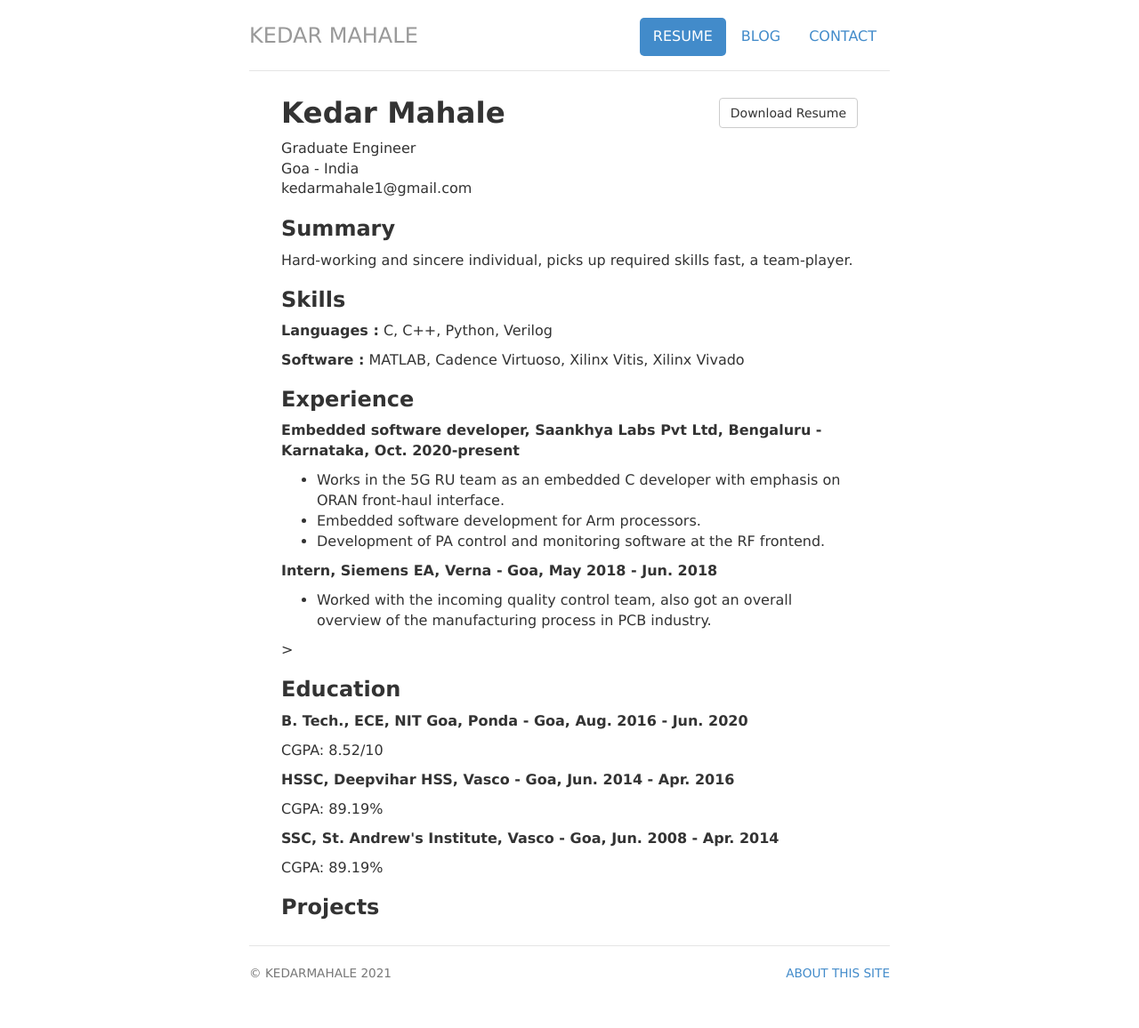
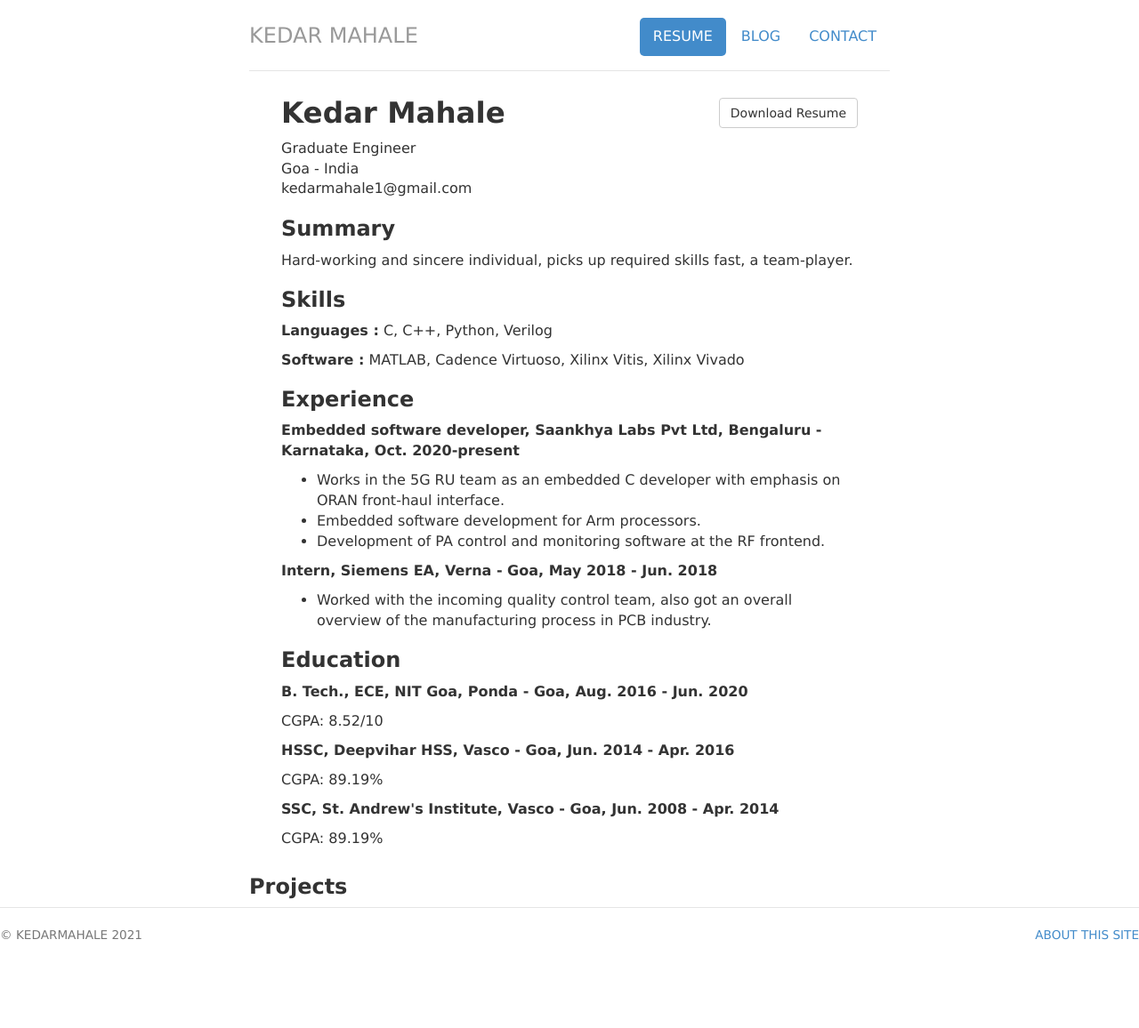
Before and after one commit to kedarmahale/kedarmahale.github.io, a Jekyll site: the page built from cv/index.html, in a window 1280 px wide. Shown: the whole page at 89% size. Built offline with Jekyll 4.4.1, drawn with Linux system fonts in a browser that asks for light colours; after the commit the page ends 1113 px from its top, so only the background shows below that.

Commit message:
text change

```diff
--- a/cv/index.html
+++ b/cv/index.html
@@ -38,17 +38,23 @@
 		<p><strong>Intern, Siemens EA, Verna - Goa, May 2018 - Jun. 2018</strong></p>
 		<ul>
 			<li>Worked with the incoming quality control team, also got an overall overview of the manufacturing process in PCB industry.</li>
-		</ul>>
+		</ul>
 
 		<h3>Education</h3>
+		<div>
 		<p><strong>B. Tech., ECE, NIT Goa, Ponda - Goa, Aug. 2016 - Jun. 2020</strong></p>
 		<p>CGPA: 8.52/10</p>
+		</div>
 
+		<div>
 		<p><strong>HSSC, Deepvihar HSS, Vasco - Goa, Jun. 2014 - Apr. 2016</strong></p>
 		<p>CGPA: 89.19%</p>
+		</div>
 
+		<div></div>
 		<p><strong>SSC, St. Andrew's Institute, Vasco - Goa, Jun. 2008 - Apr. 2014</strong></p>
 		<p>CGPA: 89.19%</p>
+		</div>
 
 		<h3>Projects</h3>
 
```
